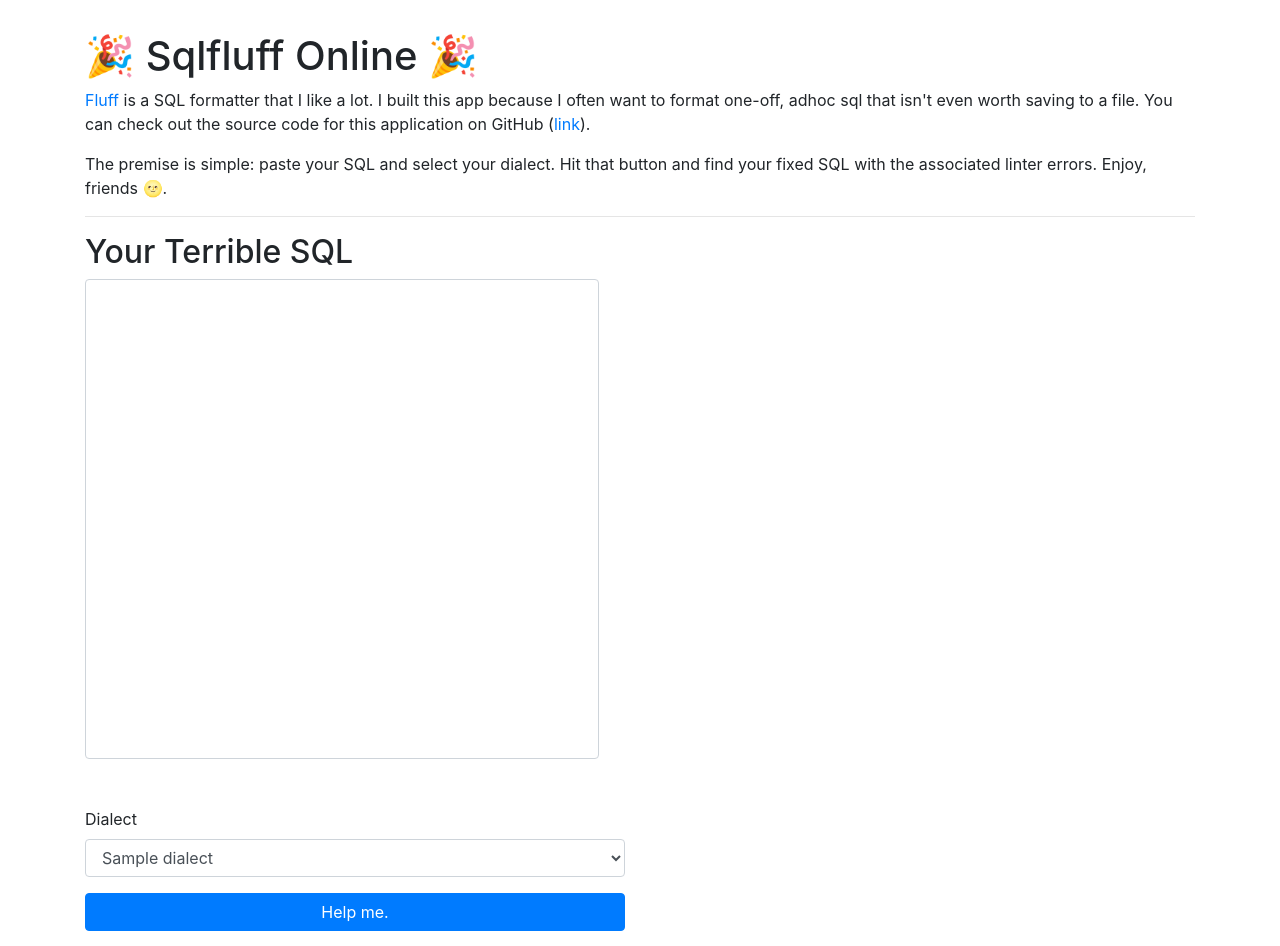
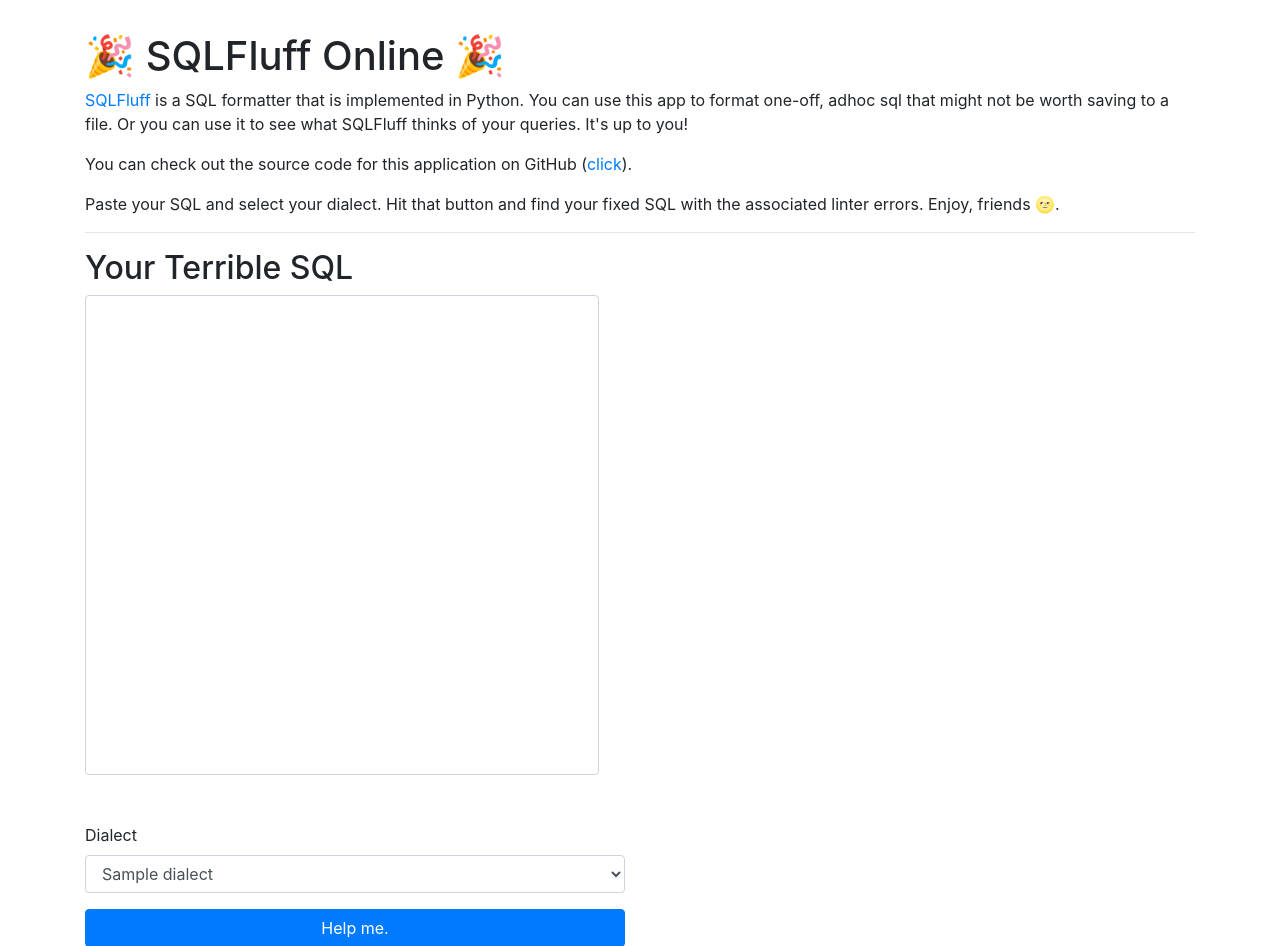
Before and after one commit to sqlfluff/sqlfluff-online, a Python web app: template src/app/templates/index.html in a window 1280 px wide. Shown: the top 946 px of the page. Run offline with Jinja, Linux system fonts and the light colour scheme; the template is opened without the code that fills it: most values are stand-ins (such as "Sample title", 1, 10 or a date in 2020); some libraries are stand-ins or nearby versions.

Commit message:
update copy to sound less like Nolan wrote it

```diff
--- a/src/app/templates/base.html
+++ b/src/app/templates/base.html
@@ -28,18 +28,23 @@
 
     <!-- A two column layout -->
     <div class="container">
-        <h1>&#127881 Sqlfluff Online &#127881</h1>
+        <h1>&#127881 SQLFluff Online &#127881</h1>
 
         <p>
-            <a href='https://github.com/alanmcruickshank/sqlfluff'>Fluff</a> is a SQL formatter that I like a lot. I
-            built this app because I often want to format one-off,
-            adhoc sql that isn't even worth saving to a file. You can check out the source code for this application on
-            GitHub (<a href='https://github.com/nolanbconaway/sqlfluff-online'>link</a>).
+            <a href='https://github.com/alanmcruickshank/sqlfluff'>SQLFluff</a> is a SQL
+            formatter that is implemented in Python. You can use this app to format
+            one-off, adhoc sql that might not be worth saving to a file. Or you can use
+            it to see what SQLFluff thinks of your queries. It's up to you!
         </p>
 
         <p>
-            The premise is simple: paste your SQL and select your dialect. Hit that button and find
-            your fixed SQL with the associated linter errors. Enjoy, friends &#127773.
+            You can check out the source code for this application on GitHub
+            (<a href='https://github.com/sqlfluff/sqlfluff-online'>click</a>).
+        </p>
+
+        <p>
+            Paste your SQL and select your dialect. Hit that button and find your fixed
+            SQL with the associated linter errors. Enjoy, friends &#127773.
         </p>
 
         <hr>
@@ -66,16 +71,14 @@
 
         <div class="collapse" id=more_info>
             <p>
-                I am not the author of Sqlfluff. <a href='https://github.com/alanmcruickshank'>Alan</a> is, and many
-                other
-                contributors are (ok I opened a few PRs too). Alan never said anything like: "<i>Nolan, hack together
-                    an
-                    online tool that makes users feel bad about their code</i>". This is my
-                abomination and not his.
+                SQLFluff is maintained by a group talented and selfless people who are
+                all driven by a common disdain for poorly formatted SQL. If you like
+                fluff's treatment of your queries, feel encouraged to check out our
+                group on <a href='https://github.com/sqlfluff'>GitHub</a>!
             </p>
             <p>
-                This runs on sqlfluff version {{sqlfluff_version}}. I apply all rules in that version. Here is a list of
-                them:
+                This runs on SQLFluff version {{sqlfluff_version}}, and applies all
+                rules in that version. Here is a list of them:
             </p>
 
             <table class="table table-sm">
--- a/src/app/templates/index.html
+++ b/src/app/templates/index.html
@@ -26,9 +26,10 @@
 </form>
 {% endblock %}
 
+
 {% block right %}
 {% if results %}
-<h2>Fluff's Fixed SQL</h2>
+<h2>SQLFluff's Fixed SQL</h2>
 <textarea class="form-control text-monospace" rows="20" readonly>{{fixed_sql}}</textarea>
 
 <hr>
@@ -66,8 +67,8 @@
 {% endif %}
 {% endblock %}
 
+
 {% block scripts %}
-
 <script>
     // hook up ACE editor to all textareas with data-editor attribute
     $(function () {
@@ -128,5 +129,4 @@
         });
     });
 </script>
-
 {% endblock %}
```
